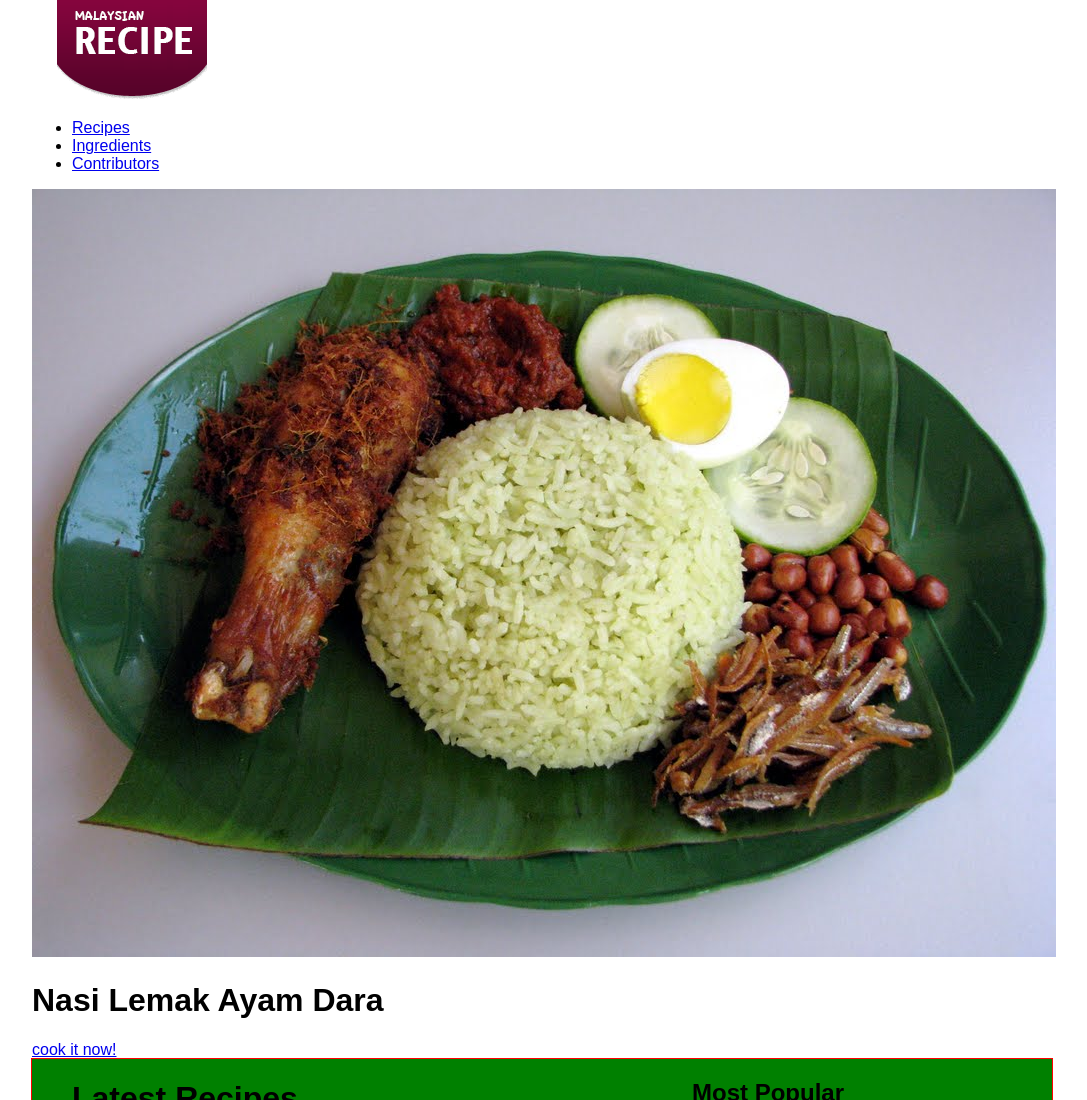
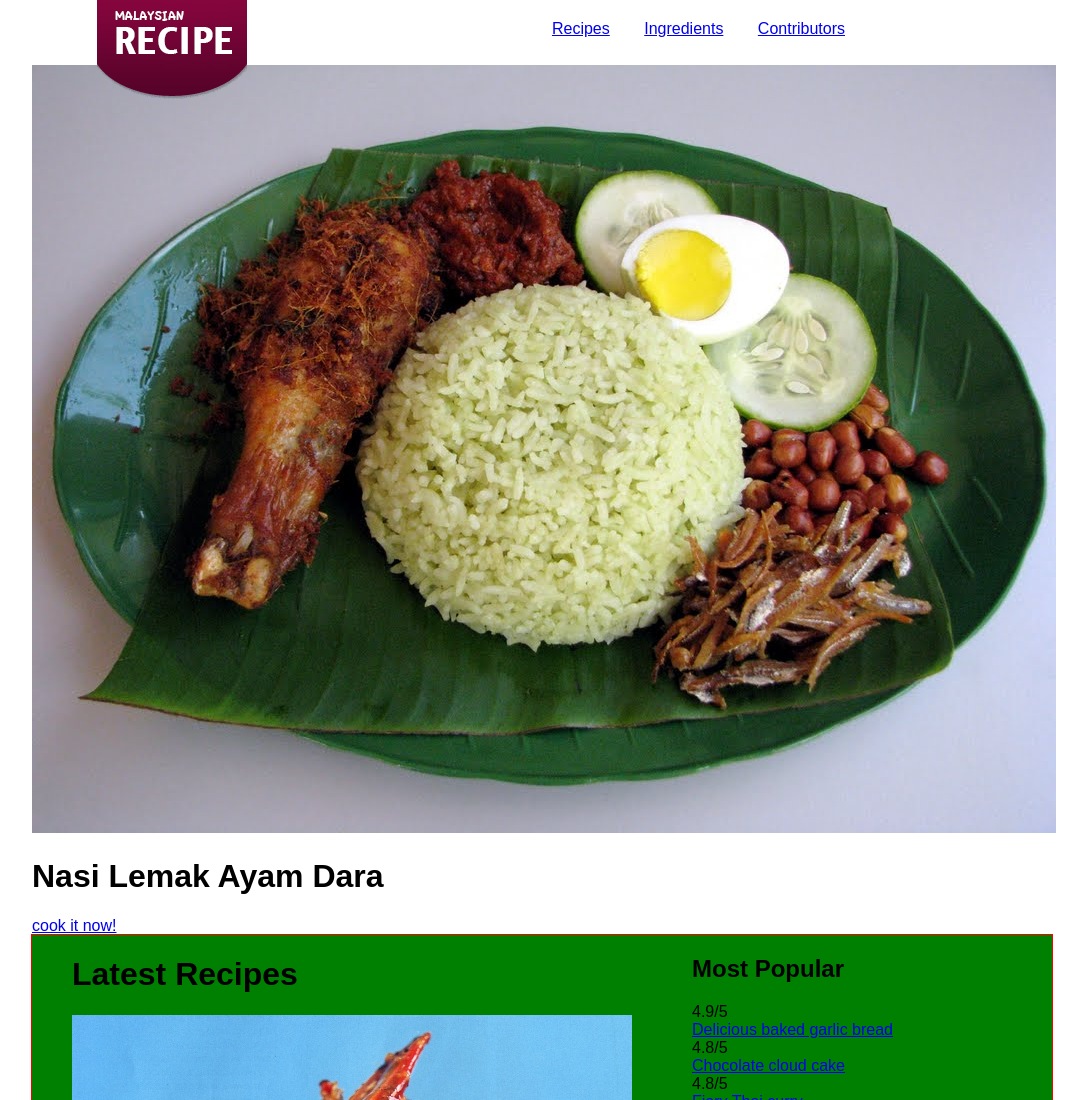
Before and after one commit to daansari/css3-sample-code, a plain HTML site: page index.html in a window 1280 px wide. Shown: the top 1100 px of the page, without its empty margins (98-1185 px from the left). Drawn offline with Linux system fonts and the light colour scheme.

Commit message:
Layout style for the header.

```diff
--- /dev/null
+++ b/css/header.css
@@ -0,0 +1,27 @@
+/* Logo */
+.logo {
+    float: left;
+    margin-left: 40px;
+    margin-top: -34px;
+    position: relative;
+    top: 34px;
+}
+
+/* Navigation */
+nav {
+    float: right;
+    margin-right: 177px;
+    padding-top: 20px;
+}
+
+    nav ul {
+        list-style: none;
+        margin: 0;
+        padding: 0;
+    }
+
+        nav ul li {
+            display: inline-block;
+            *display: inline; /* for IE7 */
+            margin-right: 30px;
+        }
--- a/css/styles.css
+++ b/css/styles.css
@@ -1,4 +1,5 @@
 @import url("elements.css");
+@import url("header.css");
 @import url("main.css");
 @import url("media.css");
 
--- a/index.html
+++ b/index.html
@@ -18,9 +18,9 @@
 <body>
     <!-- header start -->
     <header>
-        <div class="center-global">
+        <div class="center-global clearfix">
             <!-- logo -->
-            <a href="#1"><img src="img/logo.png" alt="MyRecipe Logo"></a>
+            <a href="#1"><img src="img/logo.png" alt="MyRecipe Logo" class="logo"></a>
             <!-- nav start -->
             <nav>
                 <ul>
```
